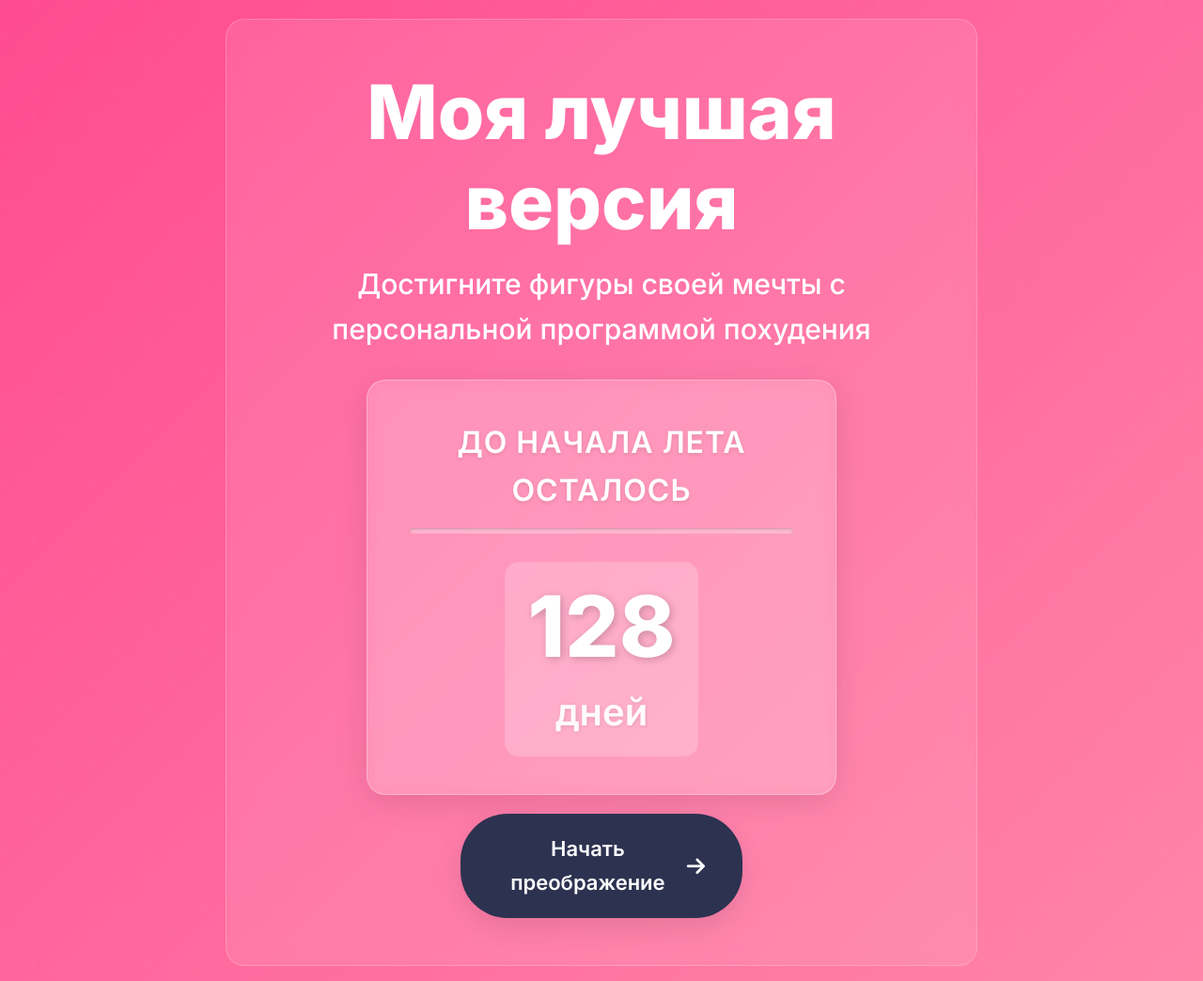
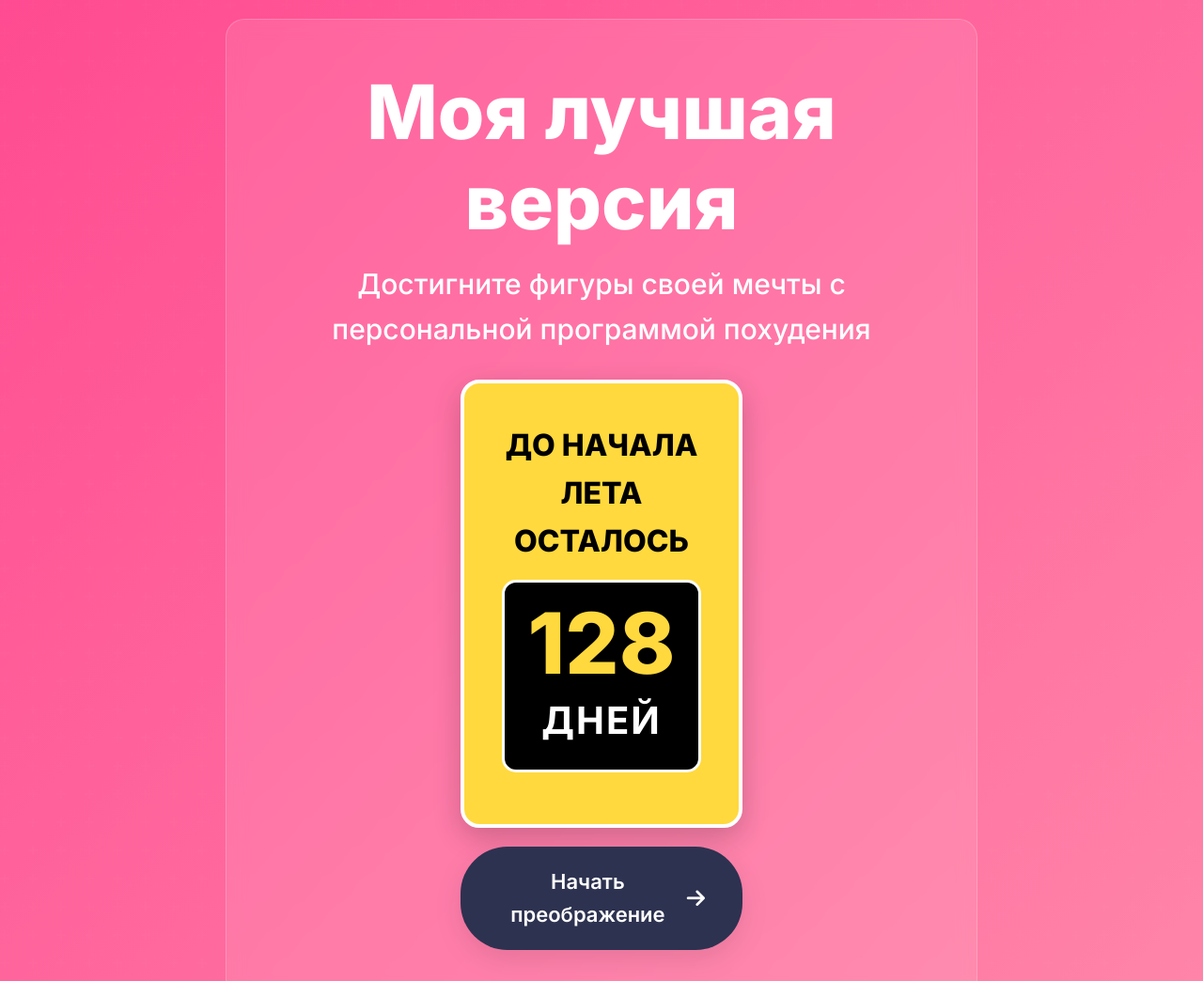
Before and after one commit to CryptocomTrader/BestVersion.me, a plain HTML site: page index.html in a window 1280 px wide. Shown: the top 1044 px of the page at 94% size. Drawn offline with Linux system fonts and the light colour scheme.

Commit message:
Изменена цветовая схема счетчика на контрастную желто-черную для лучшей видимости

```diff
--- a/styles.css
+++ b/styles.css
@@ -156,95 +156,72 @@ body {
 }
 
 .timer-container {
-    background: rgba(255, 255, 255, 0.15);
-    backdrop-filter: blur(10px);
+    background: #FFD93D;
     border-radius: 20px;
-    padding: 25px 20px;
+    padding: 20px;
     margin: 20px auto;
-    max-width: 500px;
+    max-width: 300px;
     text-align: center;
-    border: 1px solid rgba(255, 255, 255, 0.3);
-    box-shadow: 0 8px 32px rgba(0, 0, 0, 0.1);
+    box-shadow: 0 10px 30px rgba(0, 0, 0, 0.2);
+    border: 4px solid #fff;
 }
 
 .timer-text {
-    color: white;
+    color: #000;
     font-size: 1.2rem;
-    font-weight: 600;
+    font-weight: 900;
     margin-bottom: 15px;
     text-transform: uppercase;
-    letter-spacing: 1px;
-    text-shadow: 0 2px 4px rgba(0, 0, 0, 0.1);
+}
+
+.days-counter {
+    background: #000;
+    padding: 20px;
+    border-radius: 15px;
+    margin: 15px 0;
+    border: 3px solid #fff;
+}
+
+#days {
+    font-size: 5.5rem;
+    font-weight: 900;
+    color: #FFD93D;
+    line-height: 1;
+    margin-bottom: 5px;
+    display: block;
+    text-shadow: 3px 3px 0 rgba(0, 0, 0, 0.2);
+}
+
+.days-label {
+    font-size: 1.6rem;
+    font-weight: 700;
+    color: #fff;
+    display: block;
+    text-transform: uppercase;
+    letter-spacing: 2px;
 }
 
 .progress-container {
-    margin: 15px 0;
-    padding: 0 5px;
-}
-
-.progress-bar {
-    height: 6px;
-    background: rgba(255, 255, 255, 0.3);
-    border-radius: 3px;
-    overflow: hidden;
-    position: relative;
-    box-shadow: inset 0 1px 3px rgba(0, 0, 0, 0.2);
-}
-
-.progress-fill {
-    position: absolute;
-    top: 0;
-    left: 0;
-    height: 100%;
-    background: linear-gradient(to right, #fff, #FFB6D9);
-    border-radius: 3px;
-    transition: width 0.5s ease;
-}
-
-.days-counter {
-    margin-top: 15px;
-    background: rgba(255, 255, 255, 0.2);
-    padding: 15px 25px;
-    border-radius: 15px;
-    display: inline-block;
-}
-
-#days {
-    font-size: 4rem;
-    font-weight: 800;
-    color: white;
-    text-shadow: 2px 2px 8px rgba(0, 0, 0, 0.2);
-    line-height: 1.2;
-    display: block;
-    margin-bottom: 5px;
-}
-
-.days-label {
-    font-size: 1.4rem;
-    font-weight: 600;
-    color: white;
-    opacity: 0.95;
-    text-shadow: 1px 1px 4px rgba(0, 0, 0, 0.1);
+    display: none;
 }
 
 /* Медиа-запрос для мобильных устройств */
 @media (max-width: 480px) {
     .timer-container {
-        padding: 20px 15px;
-        margin: 15px auto;
+        margin: 15px 20px;
+        padding: 15px;
     }
 
     .timer-text {
         font-size: 1.1rem;
-        margin-bottom: 12px;
     }
 
     #days {
-        font-size: 3.5rem;
+        font-size: 5rem;
     }
 
     .days-label {
-        font-size: 1.2rem;
+        font-size: 1.4rem;
     }
 }
 
@@ -263,28 +240,6 @@ body {
 
     .days-label {
         font-size: 2rem;
-    }
-
-    .progress-bar {
-        height: 6px;
-    }
-}
-
-@media (min-width: 768px) {
-    .countdown-number {
-        padding: 25px 40px;
-    }
-
-    #days {
-        font-size: 4.5rem;
-    }
-
-    .countdown-text {
-        font-size: 1.2rem;
-    }
-
-    .timer-subtitle {
-        font-size: 1.4rem;
     }
 }
 
```
